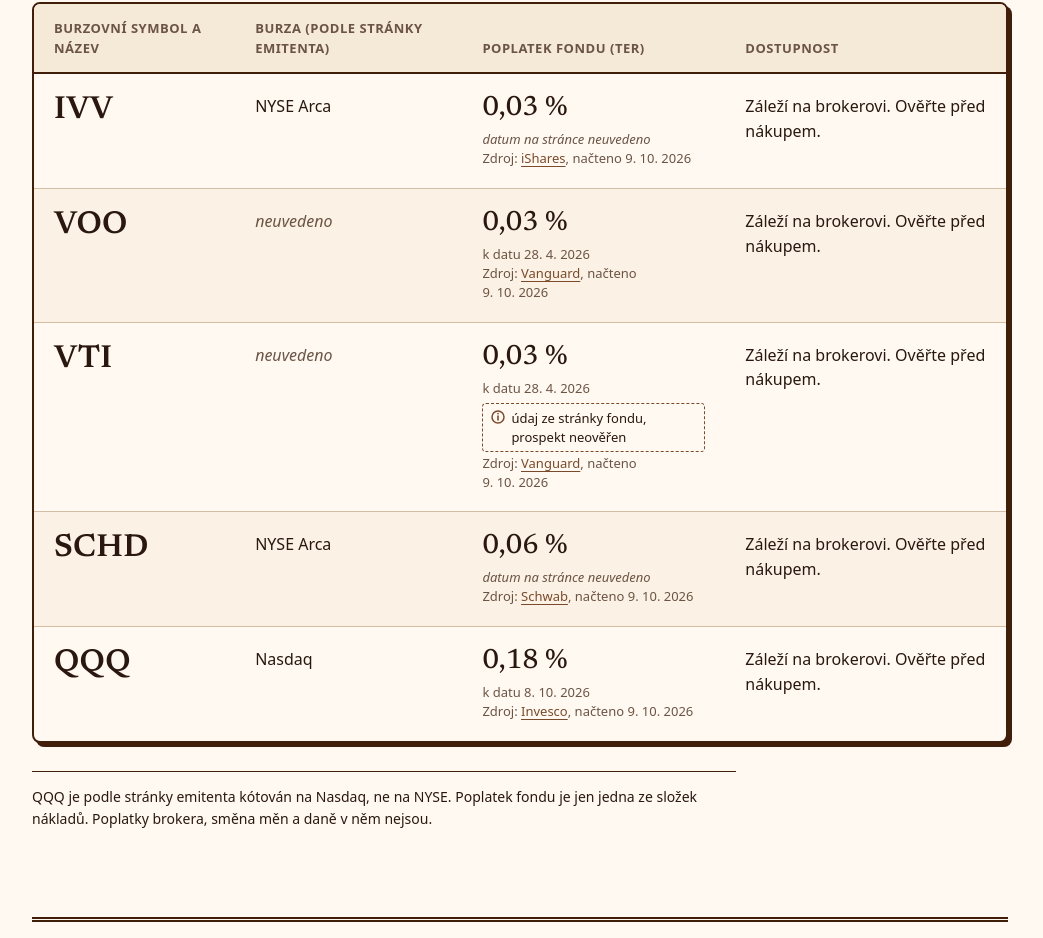
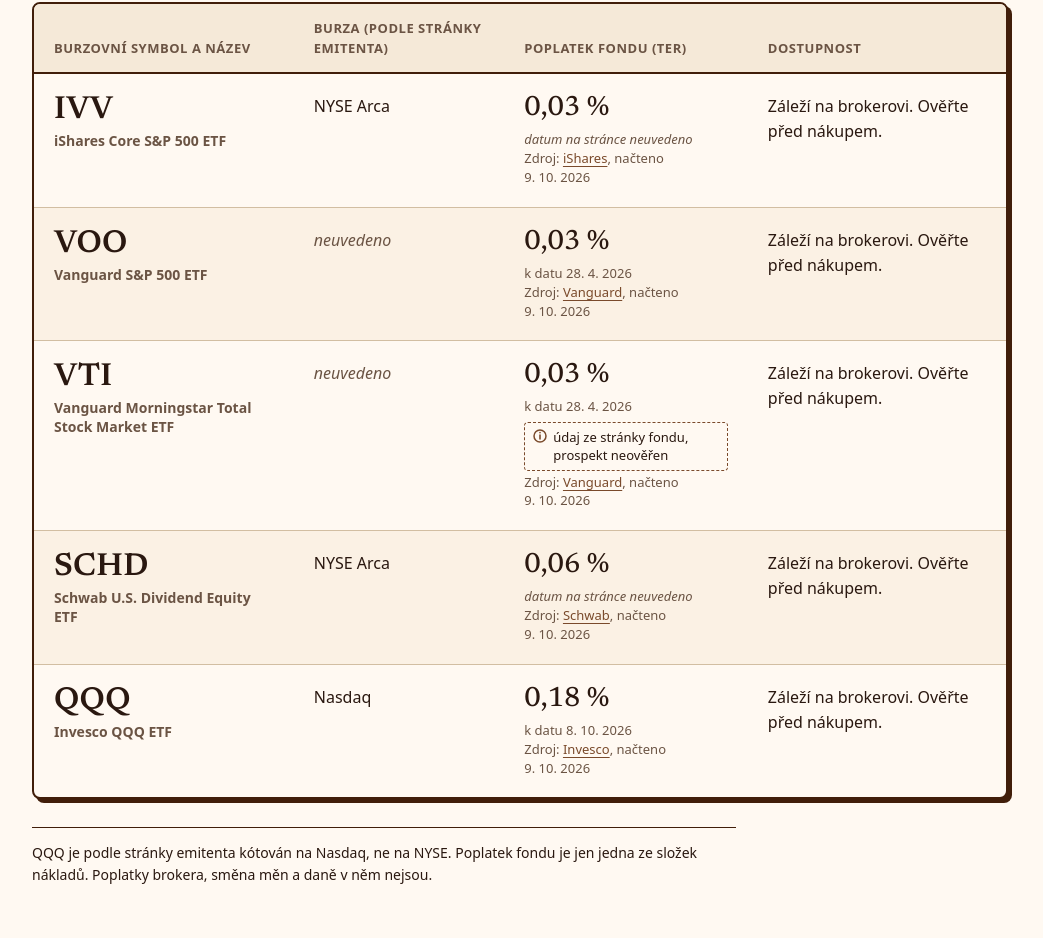
Before and after one commit to LazyTanakaS/etf-landing-cz, a React (Vite) app: page / in a window 1280 px wide. Shown: the part 652-1590 px from the top of the page, without its empty margins (120-1163 px from the left). Built offline with nearby package versions, Linux system fonts and the light colour scheme.

Commit message:
feat: fund names from issuer pages, hero B, brokers block and summary screen

```diff
--- a/src/data/etfs.ts
+++ b/src/data/etfs.ts
@@ -1,9 +1,10 @@
-// Values come only from data/etf-sources.md (issuer pages, read on 2026-10-09).
+// Values come only from data/etf-sources.md (issuer pages, read on 2026-10-09;
+// fund names on 2026-10-11).
 // Anything the source does not show is null. Do not fill gaps from memory.
 
 export interface Etf {
   ticker: string
-  // Fund name. Not in data/etf-sources.md, to be copied from the issuer page.
+  // Fund name as written on the issuer page (data/etf-sources.md, "Fund names").
   name: string | null
   // Exchange as shown on the issuer page, null when the page does not show it.
   exchange: string | null
@@ -23,7 +24,7 @@
 export const etfs: Etf[] = [
   {
     ticker: 'IVV',
-    name: null, // to be filled from the issuer page
+    name: 'iShares Core S&P 500 ETF',
     exchange: 'NYSE Arca',
     ter: 0.0003,
     terAsOf: null, // source: "no date"
@@ -35,7 +36,7 @@
   },
   {
     ticker: 'VOO',
-    name: null, // to be filled from the issuer page
+    name: 'Vanguard S&P 500 ETF',
     exchange: null, // source: "not shown on page"
     ter: 0.0003,
     terAsOf: '2026-04-28',
@@ -47,7 +48,7 @@
   },
   {
     ticker: 'VTI',
-    name: null, // to be filled from the issuer page
+    name: 'Vanguard Morningstar Total Stock Market ETF',
     exchange: null, // source: "not shown on page"
     ter: 0.0003,
     terAsOf: '2026-04-28',
@@ -61,7 +62,7 @@
   },
   {
     ticker: 'SCHD',
-    name: null, // to be filled from the issuer page
+    name: 'Schwab U.S. Dividend Equity ETF',
     exchange: 'NYSE Arca',
     ter: 0.0006, // source writes 0.060 %
     terAsOf: null, // source: "no date"
@@ -72,7 +73,7 @@
   },
   {
     ticker: 'QQQ',
-    name: null, // to be filled from the issuer page
+    name: 'Invesco QQQ ETF',
     exchange: 'Nasdaq', // source: "Nasdaq/NMS (Global Market)"
     ter: 0.0018,
     terAsOf: '2026-10-08',
```
Also changed, not shown: data/etf-sources.md (+14 -0 lines), 1 other file (tests, documents, lock files or other folders).
